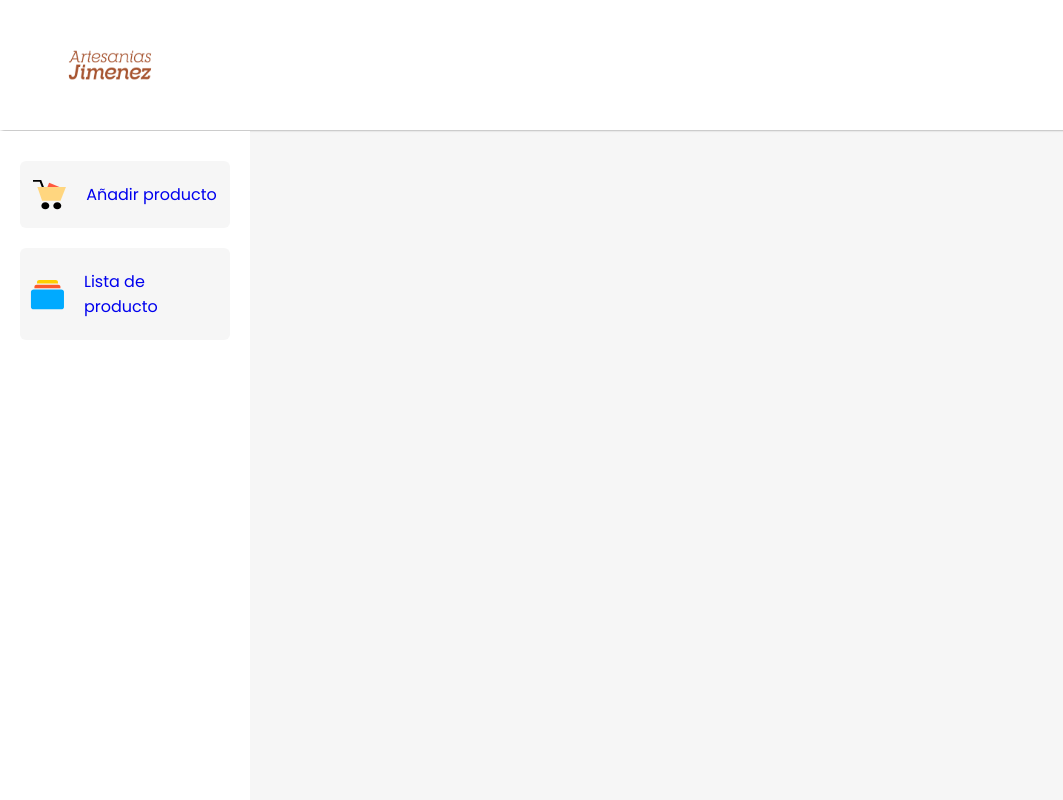
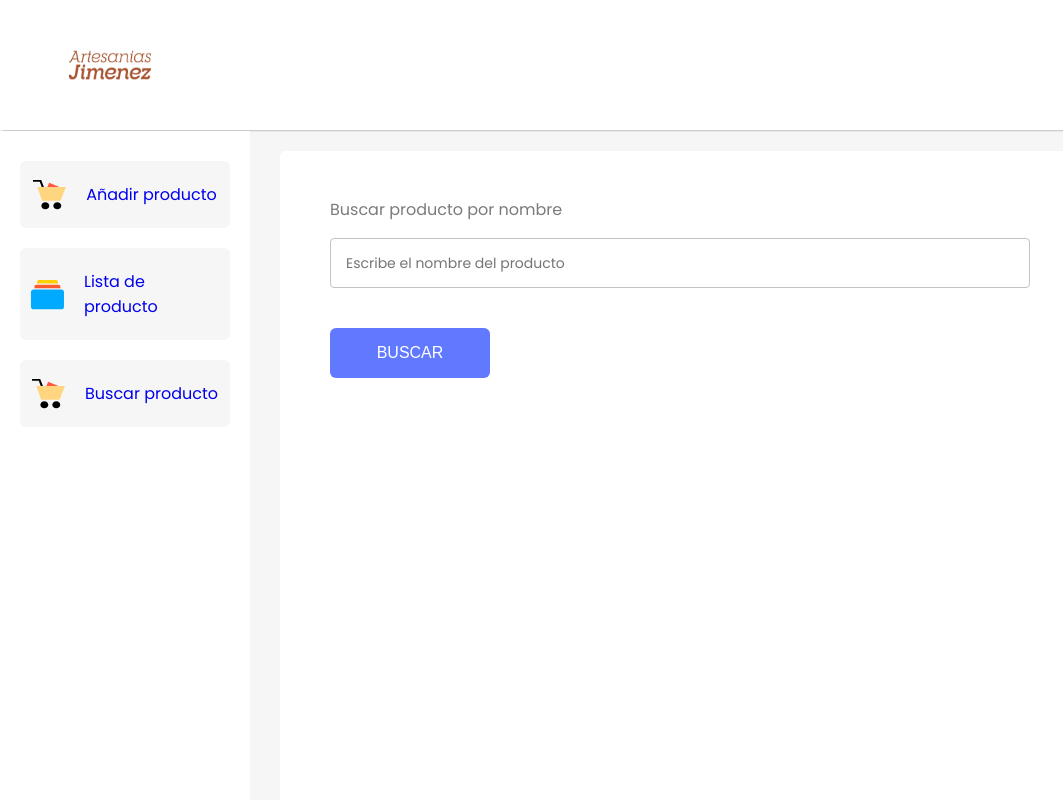
Before and after one commit to AndrewVilcacundo/E-commerce-ArtesaniasJimenez, a React (Create React App) app in the folder admin/: page /updateproduct in a window 1280 px wide. Shown: the top 800 px of the page, without its empty margins (0-1063 px from the left). Built offline with nearby package versions, Linux system fonts and the light colour scheme.

Commit message:
añadiendo la funcion buscar y actualizar

```diff
--- a/admin/src/Components/Sidebar/Sidebar.jsx
+++ b/admin/src/Components/Sidebar/Sidebar.jsx
@@ -2,6 +2,7 @@ import React from 'react'
 import './Sidebar.css'
 import add_product_icon from '../Assets/Product_Cart.svg'
 import list_product_icon from '../Assets/Product_list_icon.svg'
+
 import { Link } from 'react-router-dom'
 
 const Sidebar = () => {
@@ -19,6 +20,12 @@ const Sidebar = () => {
           <p>Lista de producto</p>
         </div>
       </Link>
+      <Link to='/updateproduct' style={{ textDecoration: 'none' }}>
+        <div className="sidebar-item">
+          <img src={add_product_icon} alt="" />
+          <p>Buscar producto</p>
+        </div>
+      </Link>
 
     </div>
   )
--- /dev/null
+++ b/admin/src/Components/buscar/buscar.css
@@ -0,0 +1,80 @@
+.updateproduct {
+    box-sizing: border-box;
+    width: 100%;
+    max-width: 800px;
+    padding: 30px 50px;
+    margin: 20px 30px;
+    border-radius: 6px;
+    background: #fff;
+  }
+
+  .updateproduct-itemfield {
+    width: 100%;
+    color: #7b7b7b;
+    font-size: 16px;
+  }
+
+  .updateproduct-itemfield input {
+    box-sizing: border-box;
+    width: 100%;
+    height: 50px;
+    border-radius: 4px;
+    padding-left: 15px;
+    border: 1px solid #c3c3c3;
+    outline: none;
+    color: #7b7b7b;
+    font-family: Poppins;
+    font-size: 14px;
+  }
+
+  .updateproduct-price {
+    display: flex;
+    gap: 40px;
+  }
+
+  .update-product-selector {
+    padding: 10px 10px;
+    width: 100px;
+    height: 50px;
+    font-size: 14px;
+    color: #7b7b7b;
+    border: 1px solid #7b7b7b8d;
+    border-radius: 4px;
+  }
+
+  .updateproduct-itemfield div {
+    display: flex;
+    width: 25%;
+  }
+
+  .updateproduct-thumbnail-img {
+    height: 120px;
+    width: 120px;
+    border-radius: 10px;
+    object-fit: contain;
+  }
+
+  .updateproduct-itemfield div img {
+    margin-left: -30px;
+  }
+
+  .updateproduct-btn {
+    margin-top: 40px;
+    width: 160px;
+    height: 50px;
+    border-radius: 6px;
+    background: #6079ff;
+    border: none;
+    cursor: pointer;
+    color: #FFF;
+    font-size: 16px;
+    font-weight: 500;
+  }
+
+  @media(max-width:800px) {
+    .addproduct {
+      width: auto;
+      padding: 30px;
+      margin: 20px 20px;
+    }
+  }
--- /dev/null
+++ b/admin/src/Components/buscar/buscar.jsx
@@ -0,0 +1,179 @@
+import React, { useState } from "react";
+import { useNavigate } from "react-router-dom";
+import "./buscar.css";
+import upload_area from "../Assets/upload_area.svg";
+
+const Update = () => {
+    const [image, setImage] = useState(null);
+    const [searchTerm, setSearchTerm] = useState("");
+    const [productDetails, setProductDetails] = useState({
+        id: "",
+        name: "",
+        category: "pajatoquilla",
+        new_price: "",
+        old_price: "",
+        stock: "",
+        description: "",
+    });
+    const navigate = useNavigate();
+
+    const updateProduct = async () => {
+        let product = { ...productDetails };
+
+        if (image) {
+            let formData = new FormData();
+            formData.append('product', image);
+
+            const response = await fetch('http://localhost:4000/upload', {
+                method: 'POST',
+                body: formData,
+            });
+
+            const data = await response.json();
+            if (data.success) {
+                product.image = data.image_url;
+            } else {
+                alert("Error al subir la imagen");
+                return;
+            }
+        }
+
+        console.log("Producto a actualizar:", product);
+
+        const response = await fetch('http://localhost:4000/updateproduct', {
+            method: 'PUT',
+            headers: {
+                'Content-Type': 'application/json',
+            },
+            body: JSON.stringify(product),
+        });
+
+        const data = await response.json();
+        if (data.success) {
+            alert("Producto actualizado");
+        } else {
+            console.error("Error al actualizar el producto:", data.message);
+            alert("Error al actualizar el producto");
+        }
+    };
+
+    const changeHandler = (e) => {
+        setProductDetails({ ...productDetails, [e.target.name]: e.target.value });
+    };
+
+    const imageHandler = (e) => {
+        setImage(e.target.files[0]);
+    };
+
+    const searchProduct = async () => {
+        const response = await fetch(`http://localhost:4000/product/${searchTerm}`);
+        const data = await response.json();
+        if (data.success) {
+            setProductDetails(data.product);
+        } else {
+            alert('Producto no encontrado');
+        }
+    };
+
+    return (
+        <div className="updateproduct">
+            <div className="updateproduct-itemfield">
+                <p>Buscar producto por nombre</p>
+                <input
+                    type="text"
+                    name="search"
+                    value={searchTerm}
+                    placeholder="Escribe el nombre del producto"
+                    onChange={(e) => setSearchTerm(e.target.value)}
+                />
+                <button className="updateproduct-btn" onClick={searchProduct}>BUSCAR</button>
+            </div>
+            {productDetails.id && (
+                <>
+                    <div className="updateproduct-itemfield">
+                        <p>Título del producto</p>
+                        <input
+                            type="text"
+                            name="name"
+                            value={productDetails.name}
+                            onChange={changeHandler}
+                            placeholder="Escribe aquí"
+                        />
+                    </div>
+                    <div className="updateproduct-price">
+                        <div className="addproduct-itemfield">
+                            <p>Precio</p>
+                            <input
+                                type="text"
+                                name="old_price"
+                                value={productDetails.old_price}
+                                onChange={changeHandler}
+                                placeholder="Escribe aquí"
+                            />
+                        </div>
+                        <div className="updateproduct-itemfield">
+                            <p>Precio de oferta</p>
+                            <input
+                                type="text"
+                                name="new_price"
+                                value={productDetails.new_price}
+                                onChange={changeHandler}
+                                placeholder="Escribe aquí"
+                            />
+                        </div>
+                    </div>
+                    <div className="updateproduct-itemfield">
+                        <p>Stock del producto</p>
+                        <input
+                            type="text"
+                            name="stock"
+                            value={productDetails.stock}
+                            onChange={changeHandler}
+                            placeholder="Escribe aquí"
+                        />
+                    </div>
+                    <div className="updateproduct-itemfield">
+                        <p>Descripción del producto</p>
+                        <textarea
+                            name="description"
+                            value={productDetails.description}
+                            onChange={changeHandler}
+                            placeholder="Escribe aquí"
+                        ></textarea>
+                    </div>
+                    <div className="updateproduct-itemfield">
+                        <p>Categoría del producto</p>
+                        <select
+                            value={productDetails.category}
+                            name="category"
+                            className="update-product-selector"
+                            onChange={changeHandler}
+                        >
+                            <option value="pajatoquilla">Paja toquilla</option>
+                            <option value="totora">Totora</option>
+                        </select>
+                    </div>
+                    <div className="updateproduct-itemfield">
+                        <p>Imagen del producto</p>
+                        <label htmlFor="file-input">
+                            <img
+                                className="updateproduct-thumbnail-img"
+                                src={!image ? upload_area : URL.createObjectURL(image)}
+                                alt=""
+                            />
+                        </label>
+                        <input
+                            onChange={imageHandler}
+                            type="file"
+                            name="image"
+                            id="file-input"
+                            hidden
+                        />
+                    </div>
+                    <button className="updateproduct-btn" onClick={updateProduct}>ACTUALIZAR</button>
+                </>
+            )}
+        </div>
+    );
+};
+export default Update;
--- a/admin/src/Pages/Admin.jsx
+++ b/admin/src/Pages/Admin.jsx
@@ -4,6 +4,7 @@ import Sidebar from "../Components/Sidebar/Sidebar";
 import AddProduct from "../Components/AddProduct/AddProduct";
 import { Route, Routes } from "react-router-dom";
 import ListProduct from "../Components/ListProduct/ListProduct";
+import Update from "../Components/buscar/buscar"
 
 const Admin = () => {
 
@@ -13,6 +14,8 @@ const Admin = () => {
       <Routes>
         <Route path="/addproduct" element={<AddProduct />} />
         <Route path="/listproduct" element={<ListProduct />} />
+        <Route path="/updateproduct" element={<Update />} />
+
       </Routes>
     </div>
   );
```
